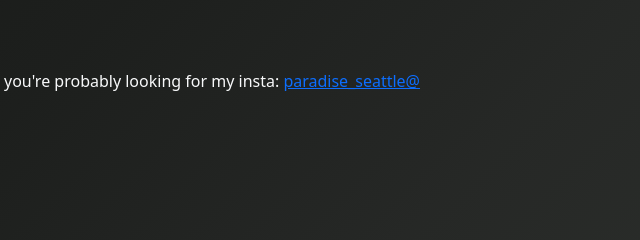
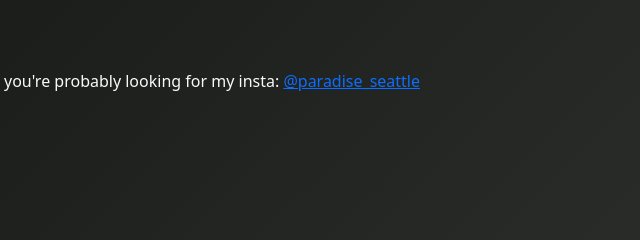
Before and after one commit to whs2k/paradiseseattle, a plain HTML site: page index.html in a window 1280 px wide. Shown: the part 319-559 px from the top of the page, 78-718 px from the left. Drawn offline with nearby package versions, Linux system fonts and the light colour scheme.

Commit message:
Updating insta handle

```diff
--- a/index.html
+++ b/index.html
@@ -4,7 +4,7 @@
         <div class="container">
             <div class="row h-100">
                 <div class="col-md-12 my-auto text-light">
-        you're probably looking for my insta: <a href="https://www.instagram.com/paradise_seattle/">paradise_seattle@</a>
+        you're probably looking for my insta: <a href="https://www.instagram.com/paradise_seattle/">@paradise_seattle</a>
                 </div>
             </div>
         </div>
```
